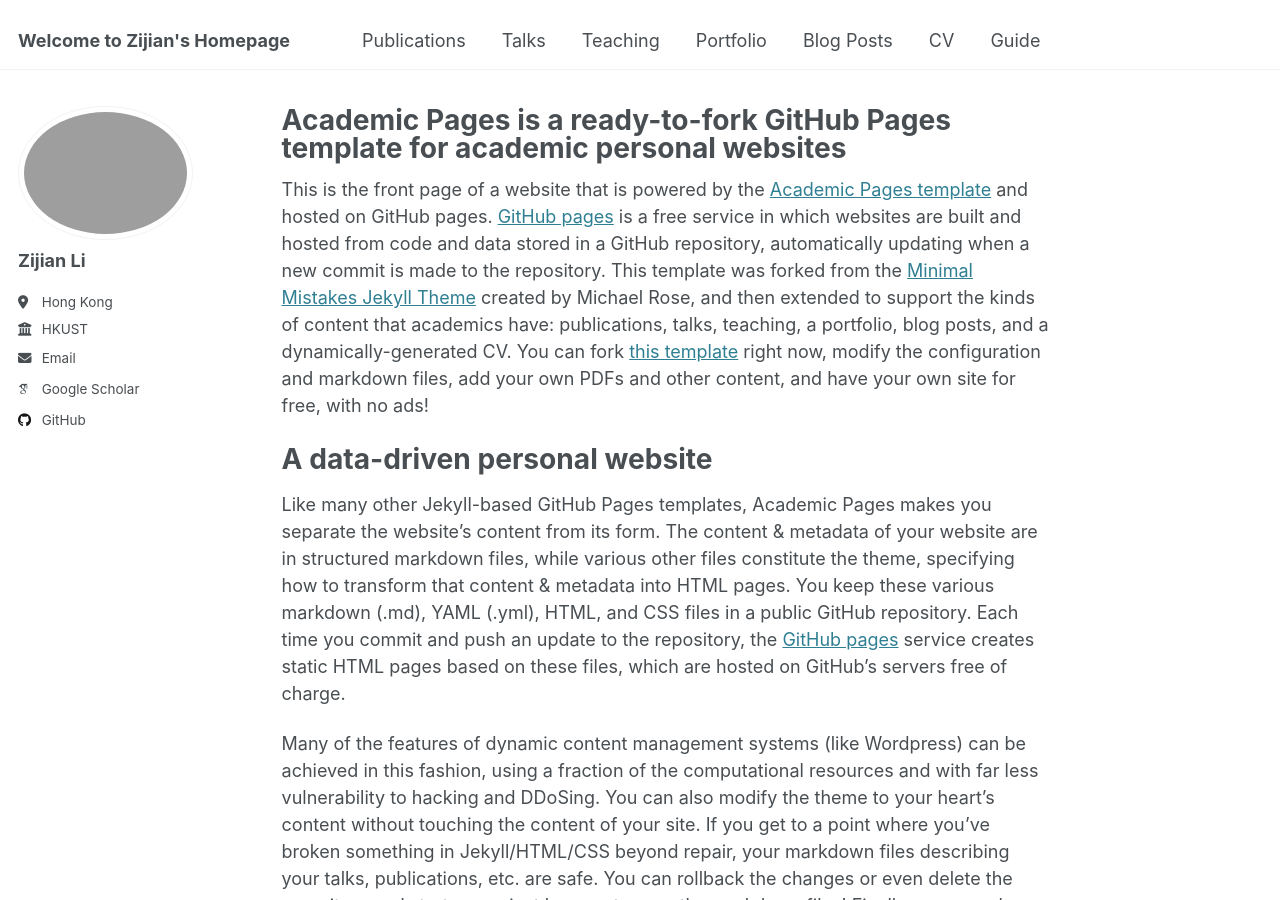
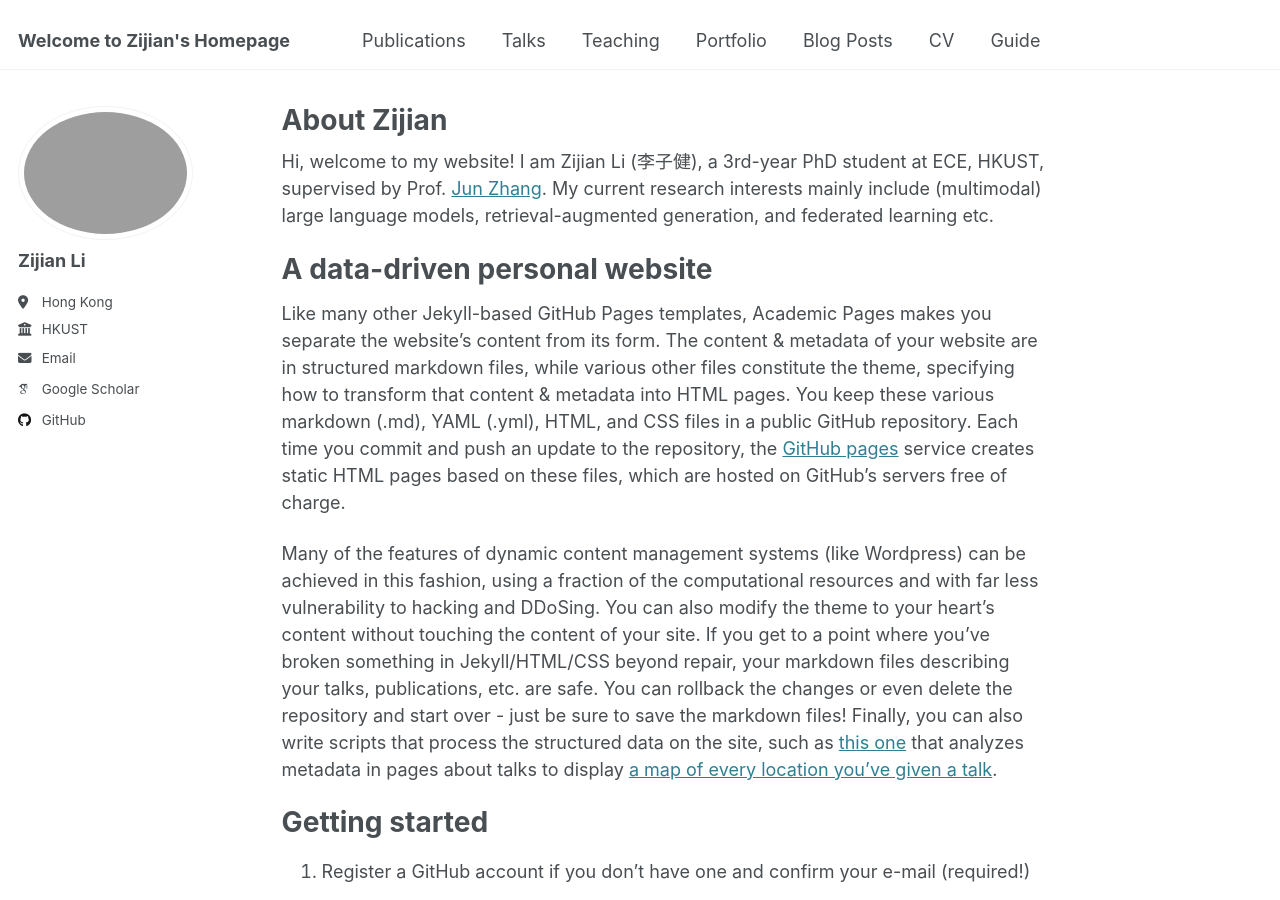
Before and after one commit to zli999/zijianli.github.io, a Jekyll site: the page built from _pages/about.md, in a window 1280 px wide and 900 px high. Built offline with Jekyll 4.4.1, drawn with Linux system fonts in a browser that asks for light colours; some web fonts are replaced.

Commit message:
Update about.md

```diff
--- a/_pages/about.md
+++ b/_pages/about.md
@@ -1,13 +1,15 @@
 ---
 permalink: /
-title: "Academic Pages is a ready-to-fork GitHub Pages template for academic personal websites"
+title: "About Zijian"
 author_profile: true
 redirect_from:
   - /about/
   - /about.html
 ---
 
-This is the front page of a website that is powered by the [Academic Pages template](https://github.com/academicpages/academicpages.github.io) and hosted on GitHub pages. [GitHub pages](https://pages.github.com) is a free service in which websites are built and hosted from code and data stored in a GitHub repository, automatically updating when a new commit is made to the repository. This template was forked from the [Minimal Mistakes Jekyll Theme](https://mmistakes.github.io/minimal-mistakes/) created by Michael Rose, and then extended to support the kinds of content that academics have: publications, talks, teaching, a portfolio, blog posts, and a dynamically-generated CV. You can fork [this template](https://github.com/academicpages/academicpages.github.io) right now, modify the configuration and markdown files, add your own PDFs and other content, and have your own site for free, with no ads!
+Hi, welcome to my website! I am Zijian Li (李子健), a 3rd-year PhD student at ECE, HKUST, supervised by Prof. [Jun Zhang](https://eejzhang.people.ust.hk/). My current research interests mainly include (multimodal) large language models, retrieval-augmented generation, and federated learning etc.
+
+
 
 A data-driven personal website
 ======
```
